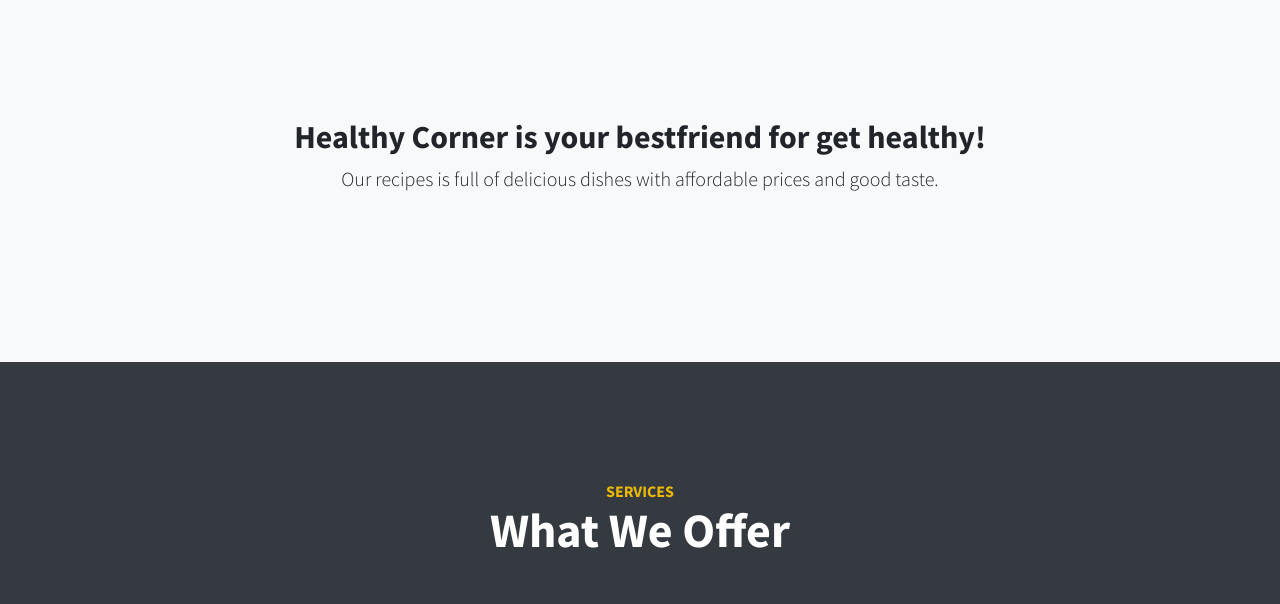
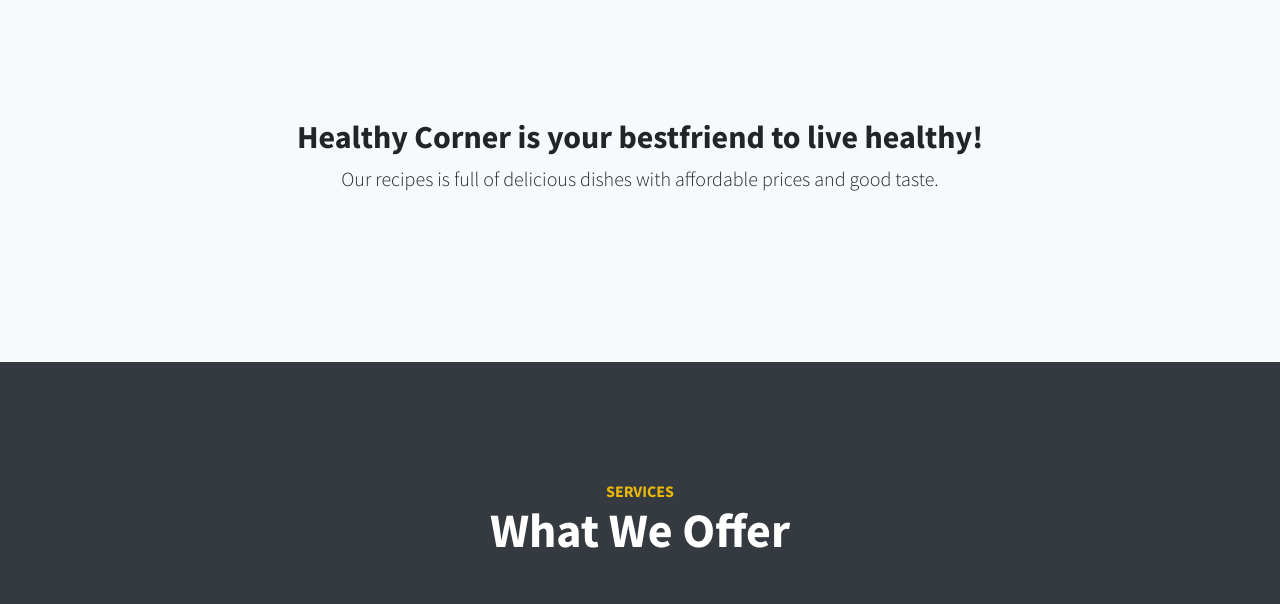
Before and after one commit to titiarimba/healthy-corner, a plain HTML site: page index.html in a window 1280 px wide. Shown: the part 802-1406 px from the top of the page. Drawn offline with Linux system fonts and the light colour scheme; a web font is replaced by a local one.

Commit message:
update index

```diff
--- a/index.html
+++ b/index.html
@@ -83,7 +83,7 @@
                 <div class="row">
                     <div class="col-lg-10 mx-auto">
                         <h2>
-                            Healthy Corner is your bestfriend for get healthy!
+                            Healthy Corner is your bestfriend to live healthy!
                         </h2>
                         <p class="lead mb-5">
                             Our recipes is full of delicious dishes with affordable prices and good taste.
```
